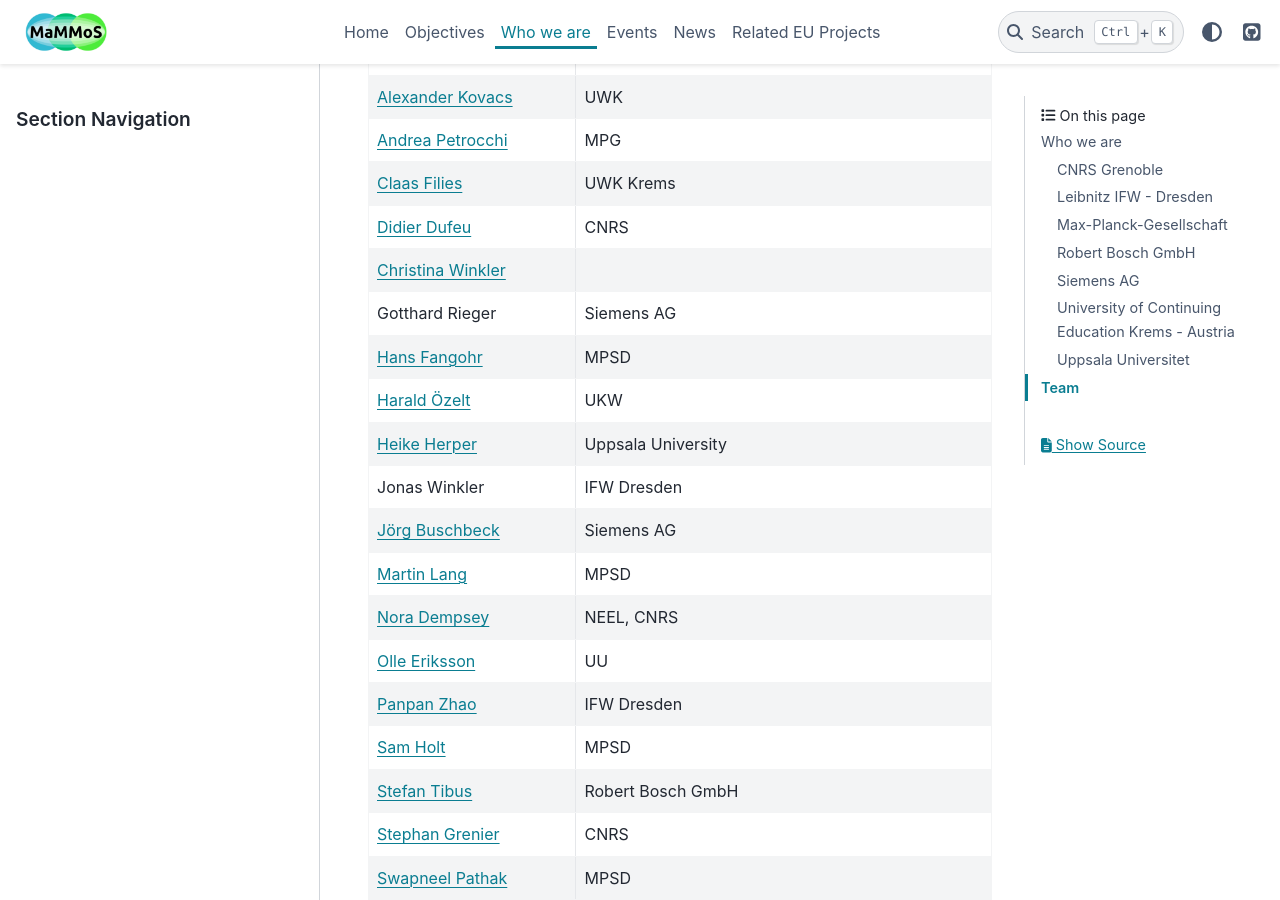
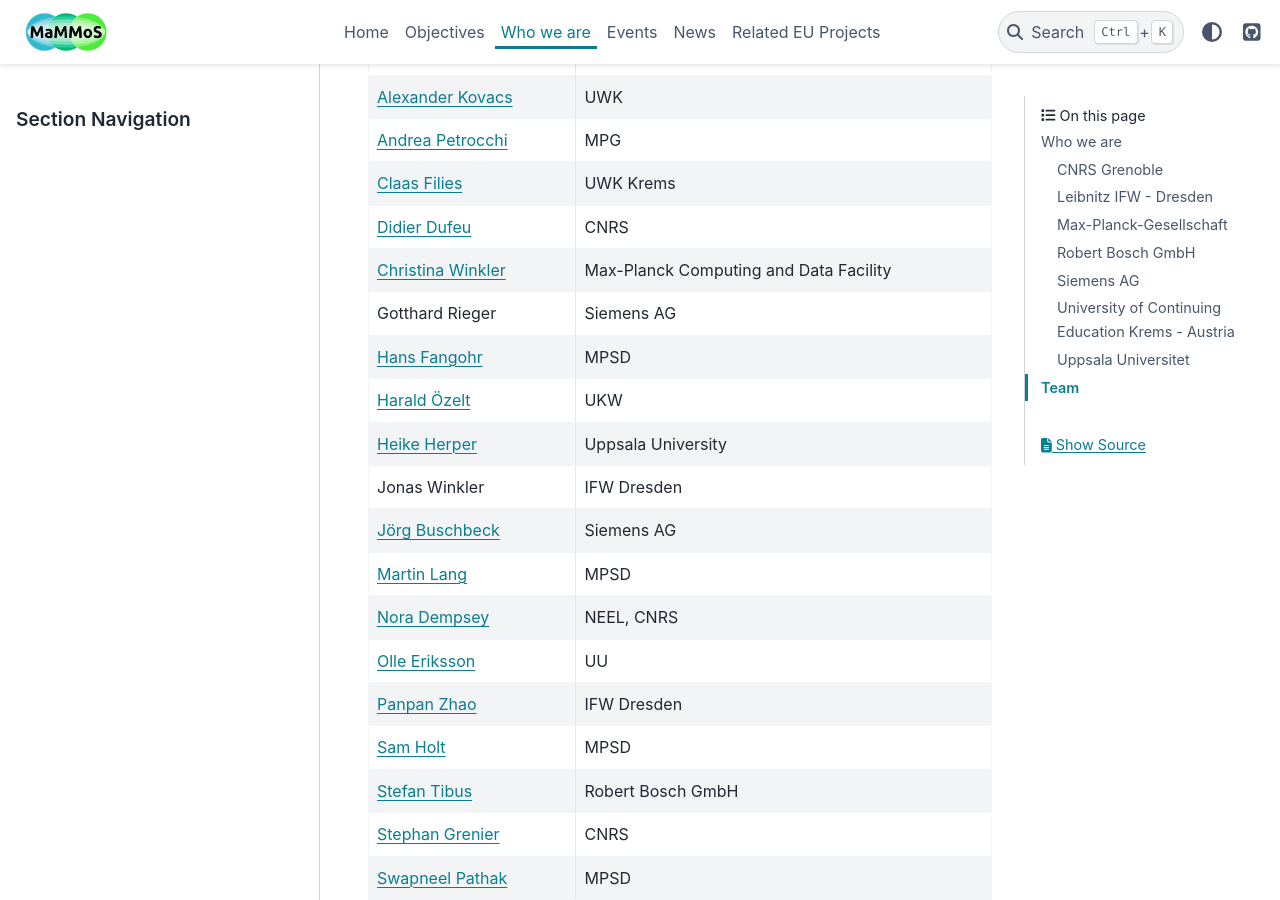
Before and after one commit to MaMMoS-project/MaMMos-project.github.io, a Sphinx documentation site: the page built from source/who-we-are.rst, in a window 1280 px wide and 900 px high, scrolled down 2789 px. Built offline with Sphinx 7.4.7 and the PyData theme 0.15.4, drawn with Linux system fonts in a browser that asks for light colours.

Commit message:
add affilation

```diff
--- a/source/who-we-are.rst
+++ b/source/who-we-are.rst
@@ -101,7 +101,7 @@ Team
     "`Andrea Petrocchi <https://www.linkedin.com/in/andrea-petrocchi-935997189/?originalSubdomain=de>`_", "MPG"
     "`Claas Filies <https://www.donau-uni.ac.at/de/universitaet/organisation/mitarbeiterinnen/person/4295351041>`_", "UWK Krems"
     "`Didier Dufeu <https://magnetometrie.cnrs.fr/utilisateurs/ddufeu/>`_", "CNRS"
-    "`Christina Winkler <https://christina-winkler.github.io/about.html>`_"
+    "`Christina Winkler <https://christina-winkler.github.io/about.html>`_", "Max-Planck Computing and Data Facility"
     "Gotthard Rieger", "Siemens AG"
     "`Hans Fangohr <https://www.mpsd.mpg.de/person/109584>`_", "MPSD"
     "`Harald Özelt <http://wwwpub.donau-uni.ac.at/de/universitaet/organisation/mitarbeiterinnen/person/4295273246>`_", "UKW"
```
